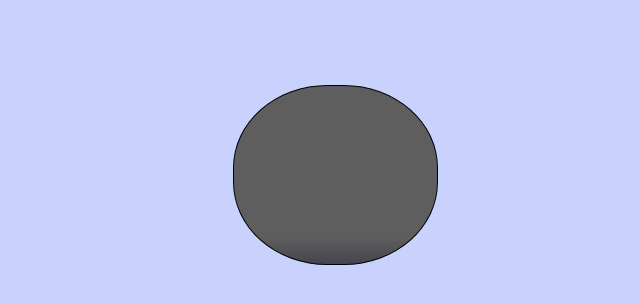
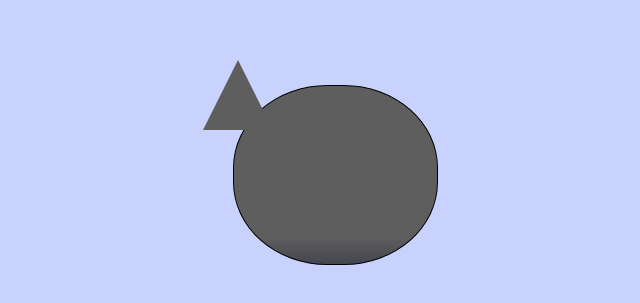
Before and after one commit to lengleman-spec/cat-painting, a plain HTML site: page index.html in a window 1280 px wide. Shown: the part 225-528 px from the top of the page, without its empty margins (305-945 px from the left). Drawn offline with Linux system fonts and the light colour scheme.

Commit message:
added cat ears to html and positioned left ear

```diff
--- a/index.html
+++ b/index.html
@@ -8,7 +8,16 @@
   </head>
   <body>
     <main>
-      <div class="cat-head"></div>
+      <div class="cat-head">
+        <div class="cat-ears">
+          <div class="cat-left-ear">
+            <div class="cat-left-inner-ear"></div>
+          </div>
+          <div class="cat-right-ear">
+            <div class="cat-right-inner-ear"></div>
+          </div>
+        </div>
+      </div>
     </main>
   </body>
 </html>
--- a/style.css
+++ b/style.css
@@ -19,3 +19,12 @@ body {
   right: 0;
   margin: auto;
 }
+
+.cat-left-ear {
+  border-left: 35px solid transparent;
+  border-right: 35px solid transparent;
+  border-bottom: 70px solid #5e5e5e;
+  position: absolute;
+  top: -26px;
+  left: -31px;
+}
```
